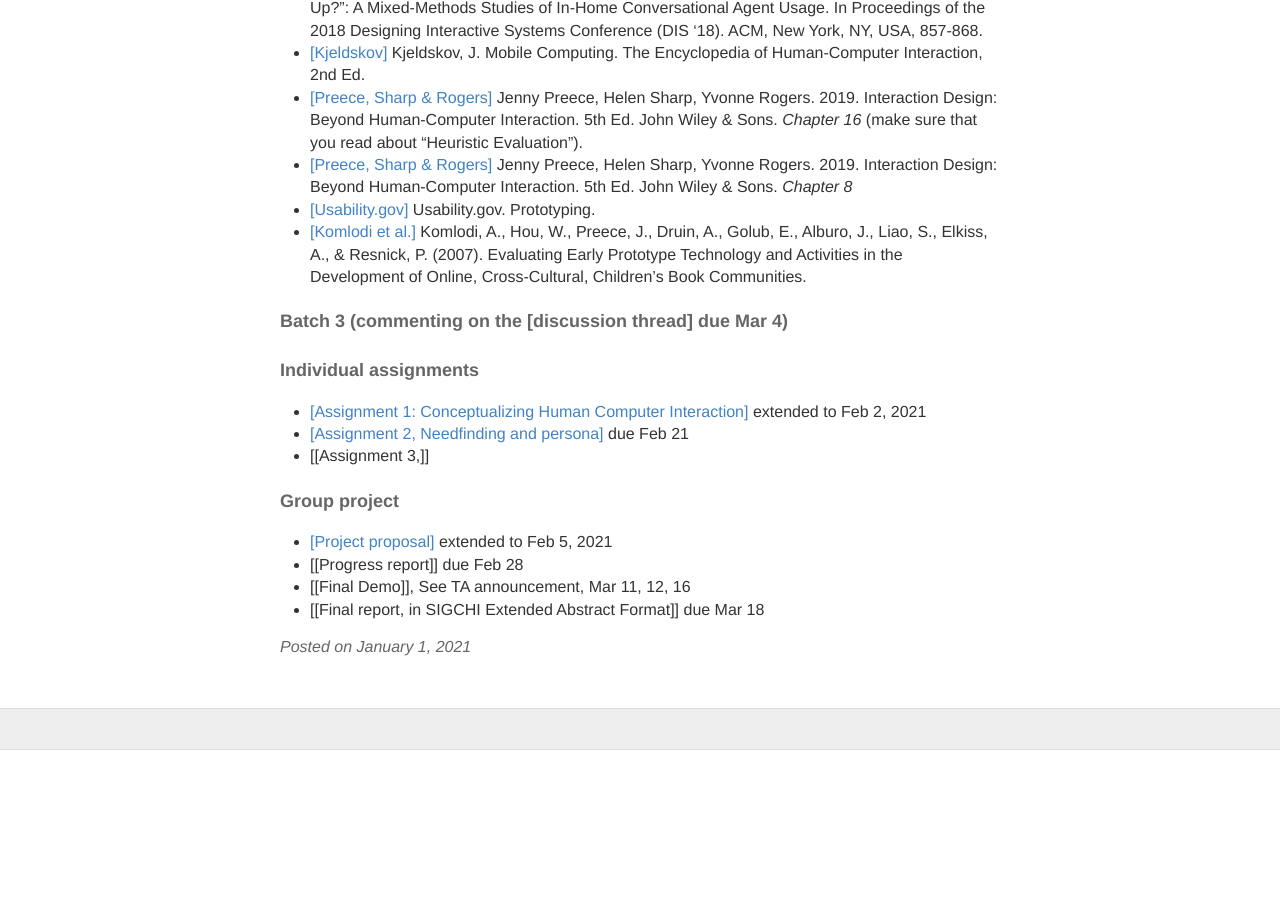
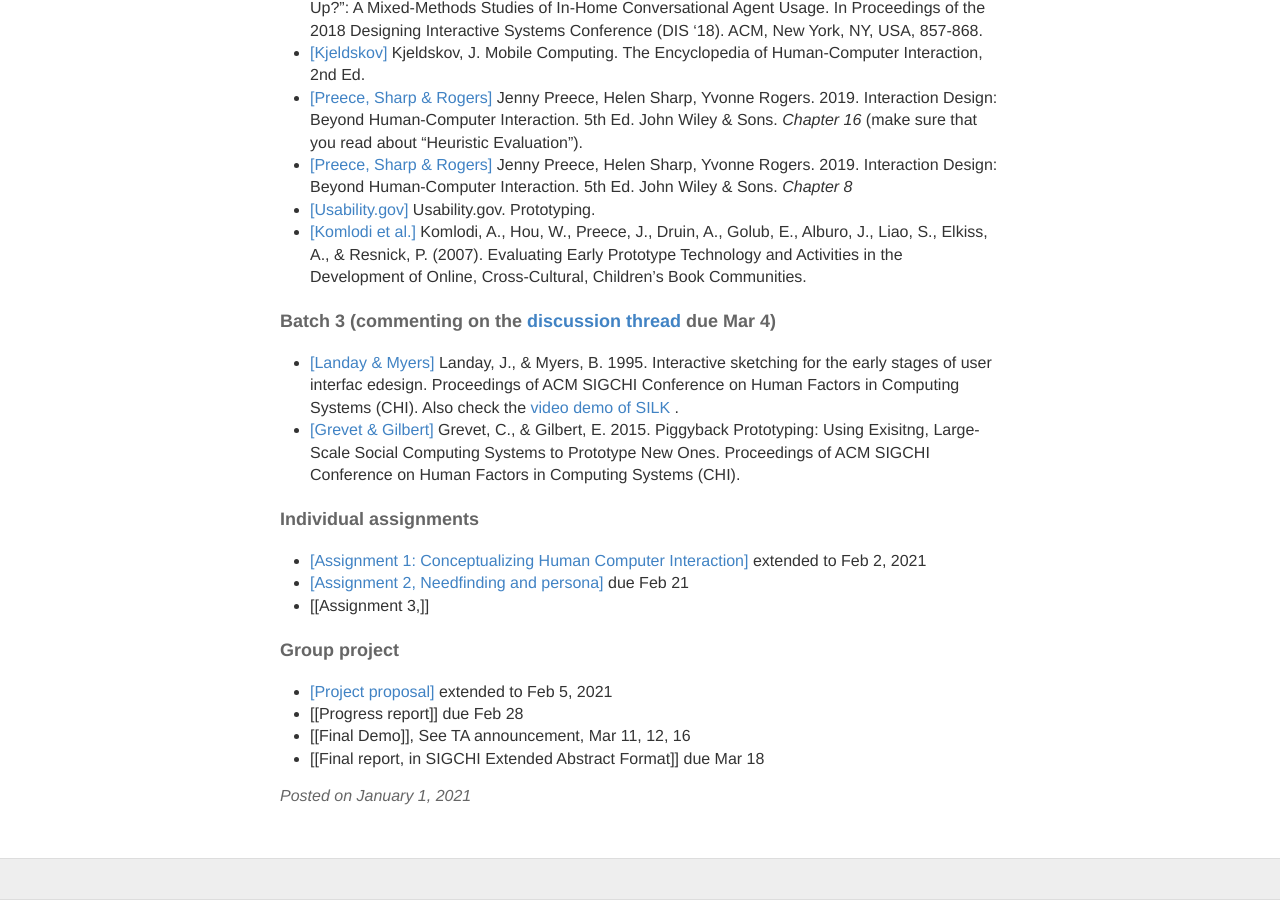
Before and after one commit to hciwang/hciwang.github.io, a Jekyll site: the page built from _posts/2021-1-1-lectures.md, in a window 1280 px wide and 900 px high, scrolled down 3537 px. Built offline with Jekyll 4.4.1, drawn with Linux system fonts in a browser that asks for light colours; before the commit the page ends 4287 px from its top, so only the background shows below that.

Commit message:
Update 2021-1-1-lectures.md

```diff
--- a/_posts/2021-1-1-lectures.md
+++ b/_posts/2021-1-1-lectures.md
@@ -125,8 +125,9 @@
 - [[Komlodi et al.]](http://www.id-book.com/downloads/casestudy_14point2.pdf) Komlodi, A., Hou, W., Preece, J., Druin, A., Golub, E., Alburo, J., Liao, S., Elkiss, A., & Resnick, P. (2007). Evaluating Early Prototype Technology and Activities in the Development of Online, Cross-Cultural, Children's Book Communities.
 
 
-#### Batch 3 (commenting on the [discussion thread] due Mar 4)
-
+#### Batch 3 (commenting on the [discussion thread](https://canvas.ucdavis.edu/courses/539971/discussion_topics/676622) due Mar 4)
+- [[Landay & Myers]](https://canvas.ucdavis.edu/courses/539971/files/folder/Readings%20(incomplete.%20check%20main%20website%20for%20complete%20readings)?preview=11882099) Landay, J., & Myers, B. 1995. Interactive sketching for the early stages of user interfac edesign. Proceedings of ACM SIGCHI Conference on Human Factors in Computing Systems (CHI). Also check the [video demo of SILK](https://www.youtube.com/watch?v=VLQcW6SpJ88) .
+- [[Grevet & Gilbert]](https://canvas.ucdavis.edu/courses/539971/files/folder/Readings%20(incomplete.%20check%20main%20website%20for%20complete%20readings)?preview=11882097&sort=modified_at&order=desc)  Grevet, C., & Gilbert, E. 2015. Piggyback Prototyping: Using Exisitng, Large-Scale Social Computing Systems to Prototype New Ones. Proceedings of ACM SIGCHI Conference on Human Factors in Computing Systems (CHI).
 
 
 #### Individual assignments
```
